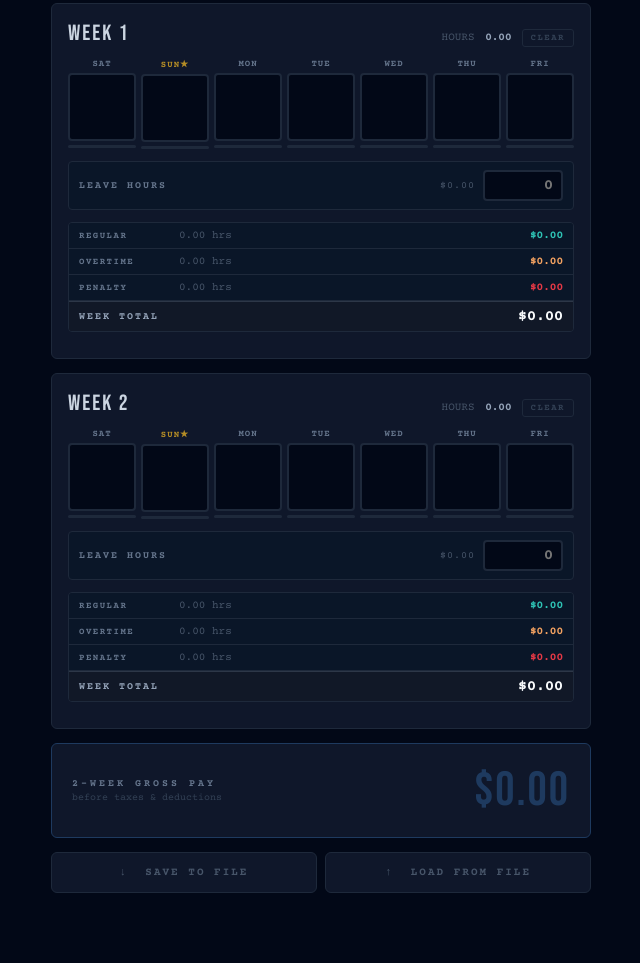
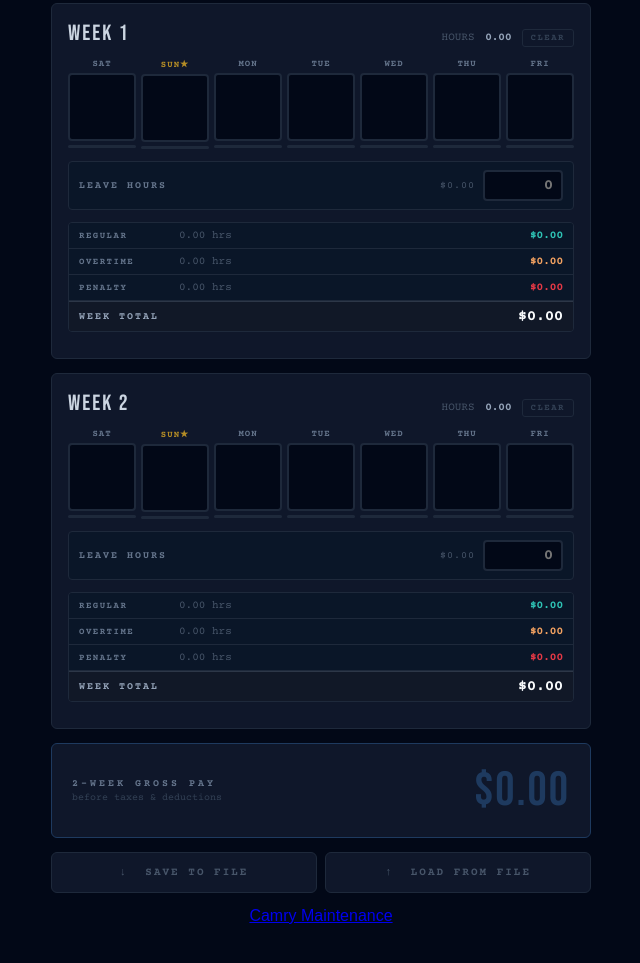
Before and after one commit to MinuteMaid/MinuteMaid.github.io, a plain HTML site: page index.html in a window 1280 px wide. Shown: the part 515-1478 px from the top of the page, without its empty margins (319-959 px from the left). Drawn offline with nearby package versions, Linux system fonts and the light colour scheme.

Commit message:
Update index.html

```diff
--- a/index.html
+++ b/index.html
@@ -779,5 +779,6 @@
     });
   }
 </script>
+<p><a href="camry-maintenance-selfhosted.html">Camry Maintenance</a></p>
 </body>
 </html>
```
